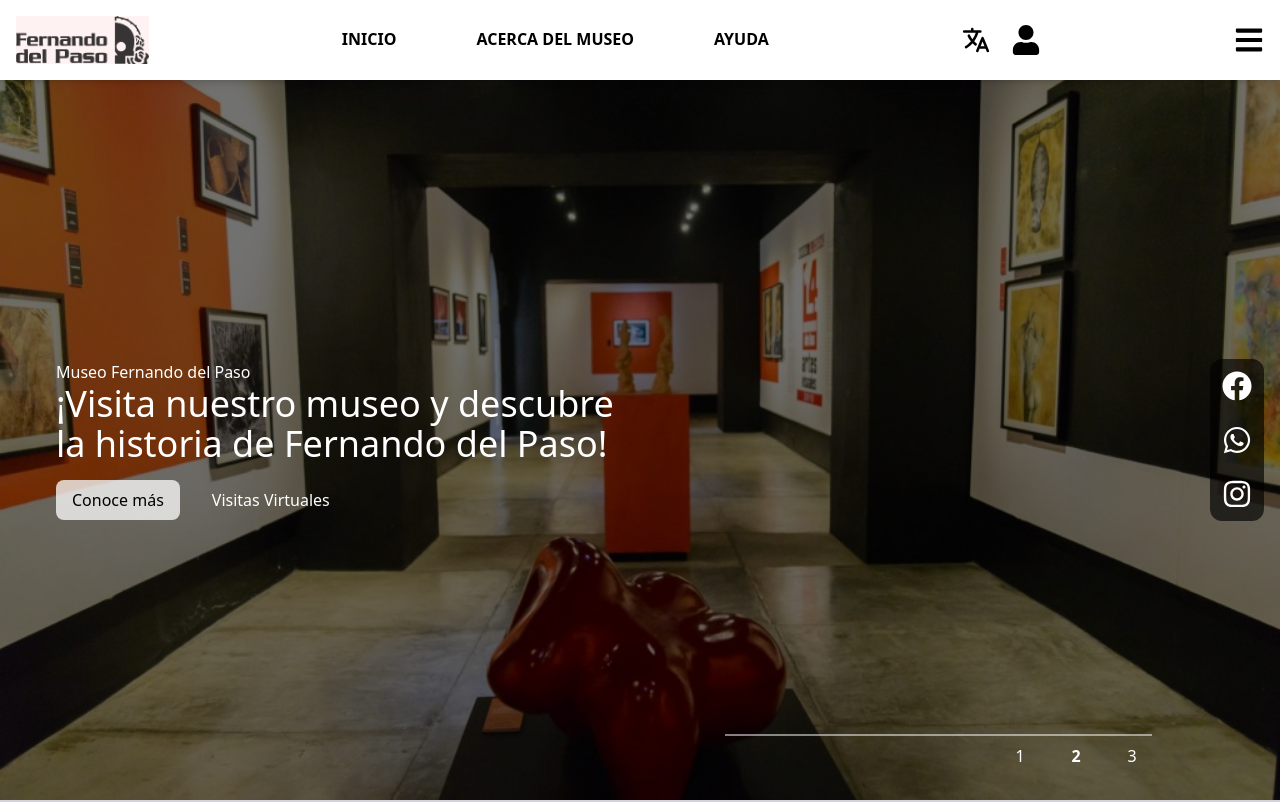
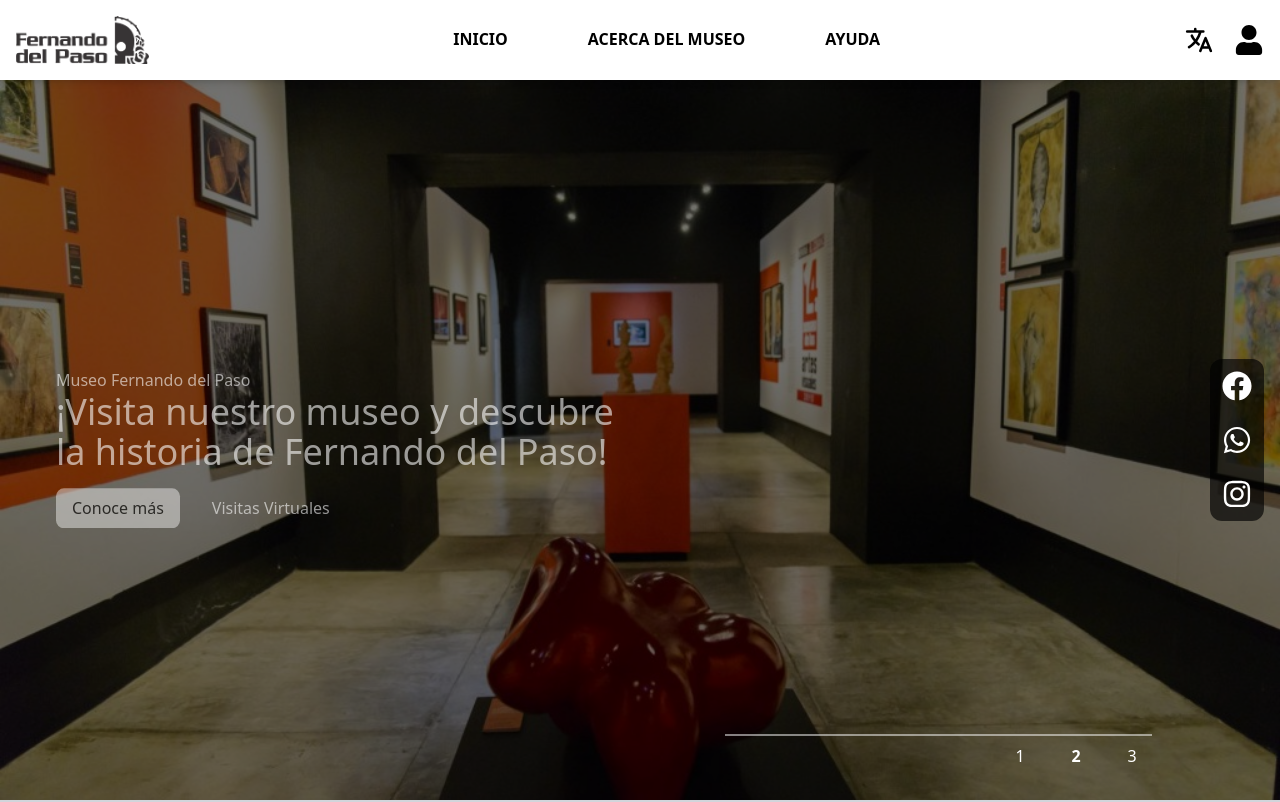
Before and after one commit to VR-EnElDelPaso/FRONT_DelPaso, a React (Vite) app: page / in a window 1280 px wide. Shown: the top 802 px of the page. Built offline with nearby package versions, Linux system fonts and the light colour scheme; a web font is replaced by a local one.

Commit message:
feat: add fadeIn animation to NewsCarousel

```diff
--- a/src/components/AppBar/AppBar.tsx
+++ b/src/components/AppBar/AppBar.tsx
@@ -11,7 +11,7 @@ export default function AppBar() {
     return (
         <nav className="sticky top-0 z-50 bg-white shadow-md">
             <div className="h-20 p-4 container mx-auto flex justify-between items-center">
-                <div className='h-full bg-red-50 '>
+                <div className='h-full'>
                     <a href="/" className="h-full flex cursor-pointer items-center">
                         <img className='h-full' src="/logo K.png" alt="Fernando del Paso"/>
                     </a>
@@ -29,17 +29,17 @@ export default function AppBar() {
                         <FaUser className="text-3xl" />
                     </button>
                 </div>
-                <div className="lg:hidde flex items-center">
+                <div className="lg:hidden flex items-center">
                     <MenuButton isOpen={menuOpen} onClick={toggleMenu} />
                 </div>
             </div>
             {menuOpen && (
-                <div className=" font-bold lg:hiden mt-4 flex flex-col space-y-12 items-center">
+                <div className=" font-bold lg:hidden mt-4 flex flex-col space-y-12 items-center">
                     <NavLink href="#">Inicio</NavLink>
                     <NavLink href="#">Acerca del Museo</NavLink>
                     <NavLink href="#">Ayuda</NavLink>
                     <NavLink href="#">Idioma</NavLink>
-                    <SocialMediaIcons containerClass="flex space-x-5" iconClass="text-3xl" />
+                    <SocialMediaIcons containerClass="flex space-x-5 pb-4" iconClass="text-3xl" />
                 </div>
             )}
         </nav>
--- a/src/components/NewsCarousel/CarouselSlide.tsx
+++ b/src/components/NewsCarousel/CarouselSlide.tsx
@@ -1,6 +1,7 @@
 // CarouselSlide.tsx
 import React from 'react';
 import { CarouselSlideProps } from './slide-data';
+import { FadeInOnScroll } from '../animations/FadeInOnScroll';
 
 const CarouselSlide: React.FC<CarouselSlideProps> = ({ title, description, imageUrl }) => {
   return (
@@ -12,6 +13,10 @@ const CarouselSlide: React.FC<CarouselSlideProps> = ({ title, description, image
       />
       <div className="absolute inset-0 bg-black opacity-55"></div>
       <div className="relative z-10 flex flex-col items-start ml-4 justify-center h-full text-white">
+        <FadeInOnScroll
+          distance={20}
+          duration={2}
+        >
           <div className="ml-10 max-w-xl flex flex-col">
             <p>{title}</p>
             <h1 className="text-4xl mb-4">{description}</h1>
@@ -20,6 +25,7 @@ const CarouselSlide: React.FC<CarouselSlideProps> = ({ title, description, image
               <button className="text-white px-4 py-2 rounded-lg transition duration-300 hover:bg-white hover:text-black">Visitas Virtuales</button>
             </div>
           </div>
+        </FadeInOnScroll>
       </div>
     </div>
   );
```
Lines whose indentation alone changed are shown as unchanged.
